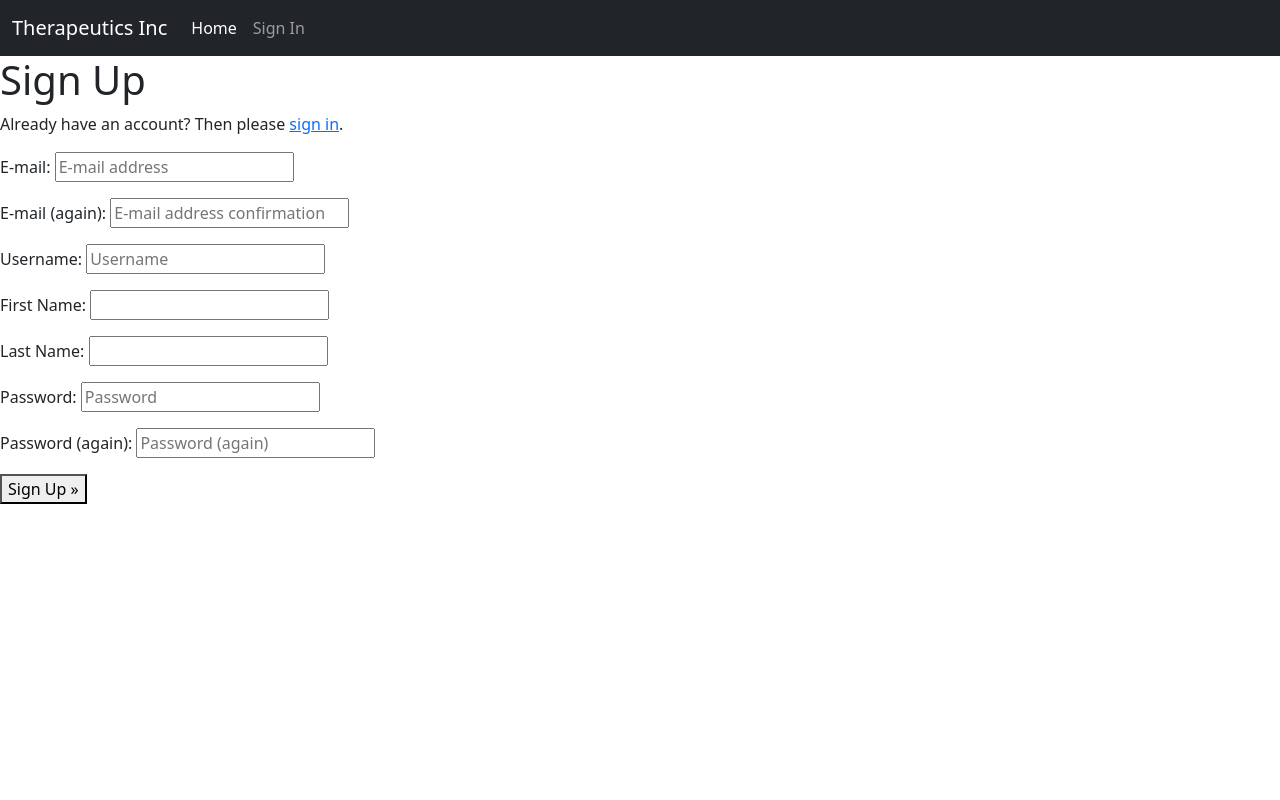
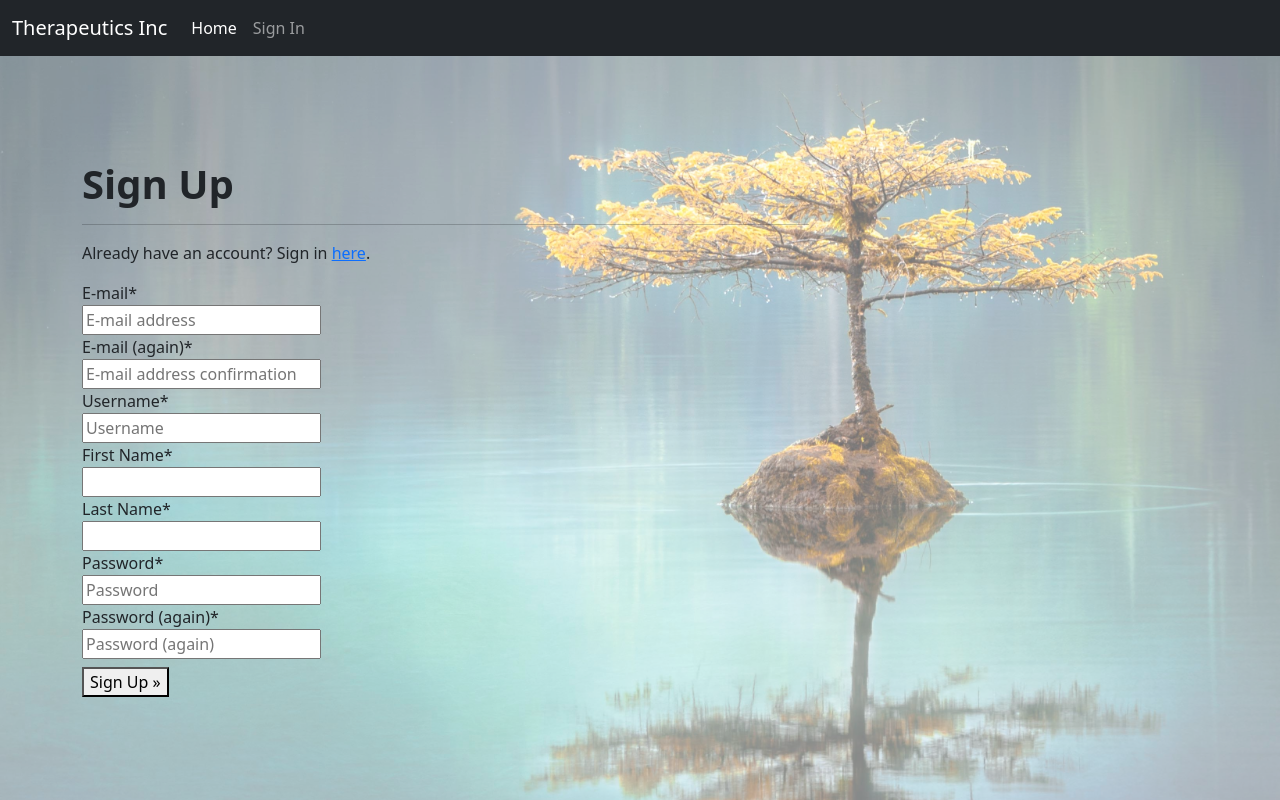
Before and after one commit to Code-Institute-Submissions/rch79-MS4-Django-Appointment-System_JulyResub, a Django app: template templates/allauth/account/signup.html in a window 1280 px wide. Run offline with Django 3.2, Linux system fonts and the light colour scheme; the template is opened without the code that fills it: values that come from a table or form of the project are taken from there, others are empty; some libraries are stand-ins or nearby versions.

Commit message:
Style signup page

```diff
--- a/templates/allauth/account/login.html
+++ b/templates/allauth/account/login.html
@@ -1,4 +1,3 @@
-
 {% extends "base.html" %}
 {% load static %}
 {% load crispy_forms_tags %}
--- a/templates/allauth/account/signup.html
+++ b/templates/allauth/account/signup.html
@@ -1,21 +1,34 @@
-{% extends "account/base.html" %}
+{% extends "base.html" %}
+{% load static %}
+{% load crispy_forms_tags %}
+
+{% block extra_title %}
+  - Sign Up
+{% endblock %}
 
 {% load i18n %}
 
-{% block head_title %}{% trans "Signup" %}{% endblock %}
-
 {% block content %}
-<h1>{% trans "Sign Up" %}</h1>
-
-<p>{% blocktrans %}Already have an account? Then please <a href="{{ login_url }}">sign in</a>.{% endblocktrans %}</p>
-
+  <section class="parent-div">
+    <div class="bg-opaque"></div>
+    <div class="container d-flex w-auto h-100 ms-10 align-items-center">
+      <div class="row">
+        <div class="text-left">
+          <h1 class="fw-bold">{% trans "Sign Up" %}</h1>
+          <hr>
+        </div>
+        <div class="text-left">
+          <p>{% blocktrans %}Already have an account? Sign in <a href="{{ login_url }}">here</a>.{% endblocktrans %}</p>
+        </div>
         <form class="signup" id="signup_form" method="post" action="{% url 'account_signup' %}">
           {% csrf_token %}
-  {{ form.as_p }}
+          {{ form|crispy }}
           {% if redirect_field_value %}
             <input type="hidden" name="{{ redirect_field_name }}" value="{{ redirect_field_value }}" />
           {% endif %}
-  <button type="submit">{% trans "Sign Up" %} &raquo;</button>
+          <button class="mt-2" type="submit">{% trans "Sign Up" %} &raquo;</button>
         </form>
-
+      </div>
+    </div>
+  </section>
 {% endblock %}
```
Lines whose indentation alone changed are shown as unchanged.
